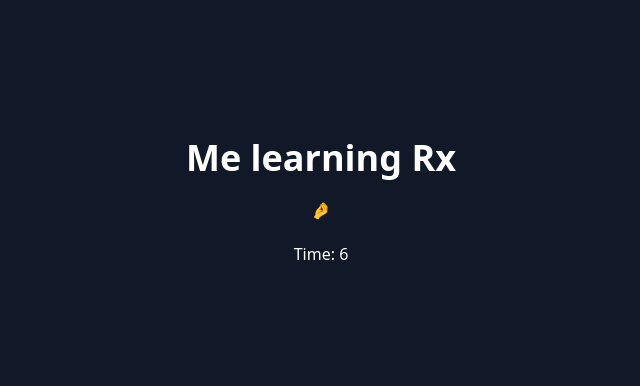
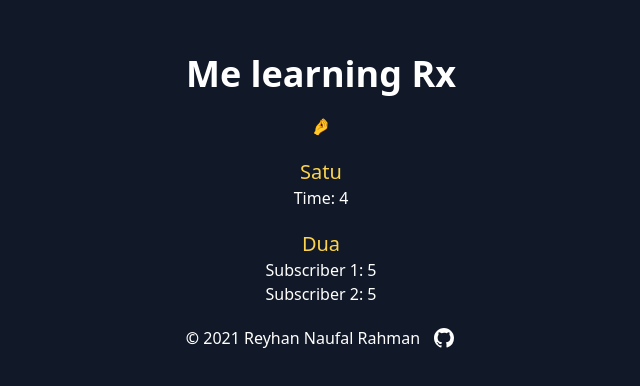
Before and after one commit to reyhannaufal/learn-rx, a Next.js app: page / in a window 1280 px wide. Shown: the part 198-584 px from the top of the page, without its empty margins (319-959 px from the left). Built offline with nearby package versions, Linux system fonts and the light colour scheme.

Commit message:
refactor: home using reusable components

```diff
--- a/pages/index.tsx
+++ b/pages/index.tsx
@@ -2,14 +2,43 @@
 import Head from 'next/head';
 import { interval, map, Observable, of, Subscription } from 'rxjs';
 import type { NextPage } from 'next';
+import Subtitle from '@/components/Subtitle';
+import Layout from '@/components/Layout';
 
 const observable$: Observable<number> = interval(1000);
 
 const Home: NextPage = () => {
    const [state, setState] = React.useState<number>();
+   const [subscription, setSubscription] = React.useState<undefined | number>();
+   const [subscription2, setSubscription2] = React.useState<
+      undefined | number
+   >();
+
+   const wrapArrayIntoObservable = (arr: number[]) => {
+      return new Observable<number>((subscriber) => {
+         for (let item of arr) {
+            subscriber.next(item);
+         }
+      });
+   };
+
+   const data: number[] = [1, 2, 3, 4, 5];
+
+   const observable2$ = wrapArrayIntoObservable(data);
 
    React.useEffect(() => {
       observable$.subscribe(setState);
+   }, []);
+
+   React.useEffect(() => {
+      observable2$.subscribe((val: number) => {
+         setSubscription(val);
+         console.log(`Subs 1 nilainya: ${val}`);
+      });
+      observable2$.subscribe((val: number) => {
+         console.log(`Subs 2 nilainya: ${val}`);
+         setSubscription2(val);
+      });
    }, []);
 
    return (
@@ -17,11 +46,21 @@
          <Head>
             <title>Me Learning RxJS</title>
          </Head>
-         <section className='flex flex-col items-center justify-center h-screen space-y-5 text-white bg-gray-900'>
+         <Layout>
             <h1 className='text-4xl font-bold'>Me learning Rx</h1>
             <p>🤌</p>
-            <p>Time: {state}</p>
-         </section>
+
+            <div>
+               <Subtitle text='Satu' />
+               <p>Time: {state}</p>
+            </div>
+
+            <div>
+               <Subtitle text='Dua' />
+               <p>Subscriber 1: {subscription}</p>
+               <p>Subscriber 2: {subscription2}</p>
+            </div>
+         </Layout>
       </main>
    );
 };
```
